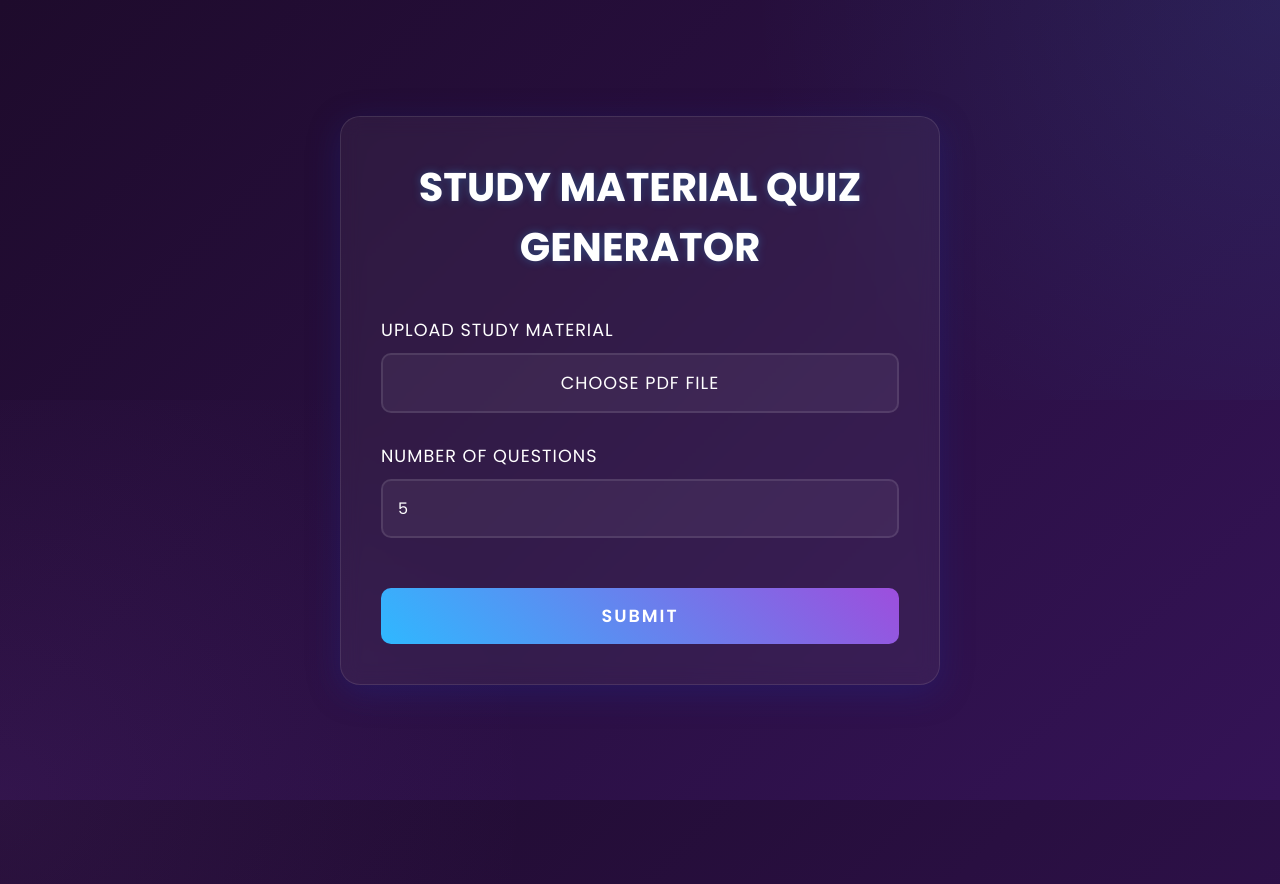
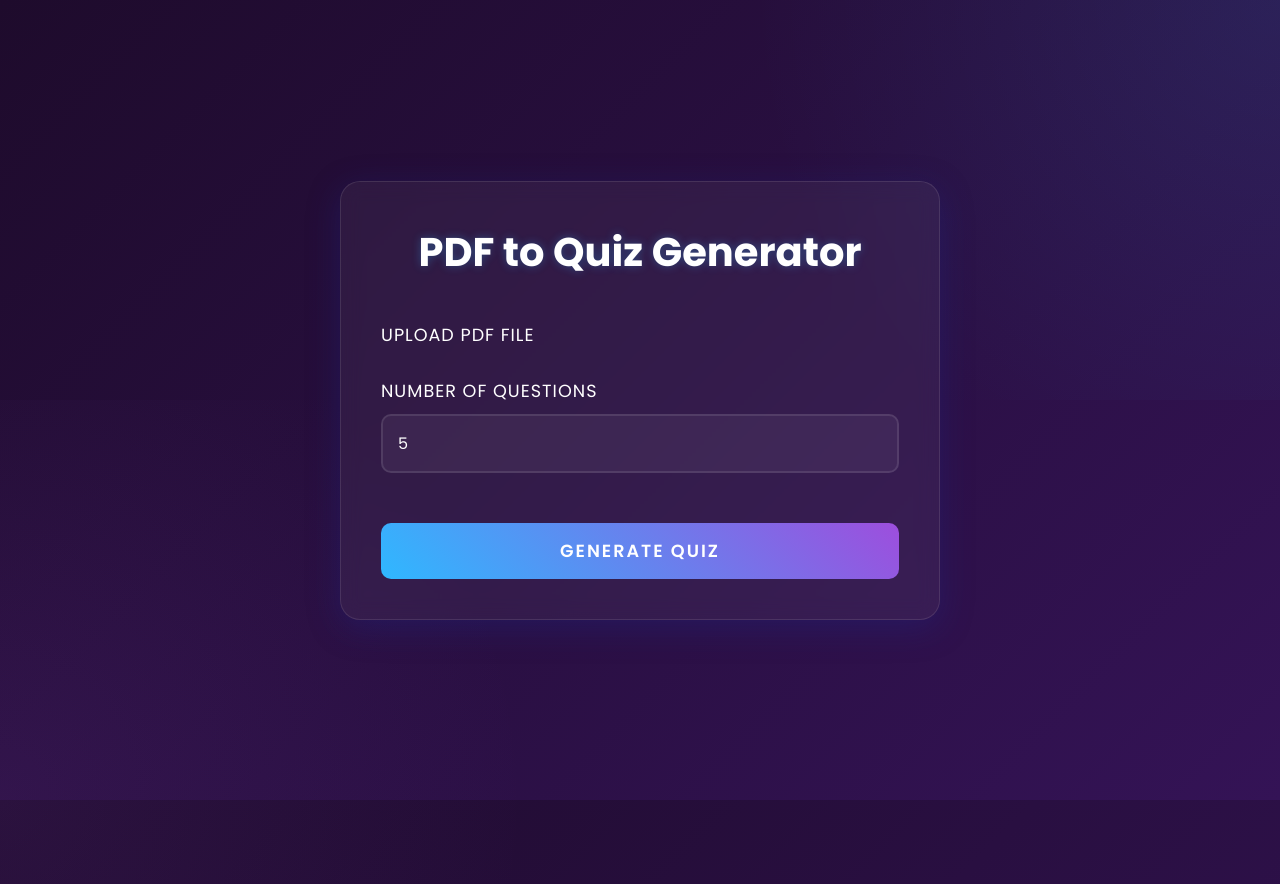
Before and after one commit to i-sonu/QUIZGEN, a Flask app: page / in a window 1280 px wide; the page is wider, and only the part inside the window is pictured. Shown: the top 884 px of that part. Run offline with Flask 3, Linux system fonts and the light colour scheme.

Commit message:
Update loading state to stay on first page until quiz is ready

```diff
--- a/templates/index.html
+++ b/templates/index.html
@@ -231,60 +231,65 @@
 </head>
 <body>
     <div class="container">
-        <h1>STUDY MATERIAL QUIZ GENERATOR</h1>
+        <h1>PDF to Quiz Generator</h1>
+        <div class="upload-section" id="uploadSection">
+            <form method="POST" enctype="multipart/form-data" id="uploadForm">
+                <div class="form-group">
+                    <label for="file">Upload PDF File</label>
+                    <input type="file" id="file" name="file" accept=".pdf" required>
+                </div>
+                <div class="form-group">
+                    <label for="num_questions">Number of Questions</label>
+                    <input type="number" id="num_questions" name="num_questions" min="1" max="20" value="5" required>
+                </div>
+                <button type="submit" class="btn">Generate Quiz</button>
+            </form>
+        </div>
 
-        <div class="flash-message" id="flashMessage"></div>
-        <div class="selected-file" id="selectedFile"></div>
+        <div class="loading-section" id="loadingSection" style="display: none;">
+            <div class="loading-spinner"></div>
+            <p>Generating quiz questions... This may take a few moments.</p>
+        </div>
 
-        <form method="POST" enctype="multipart/form-data" id="uploadForm">
-            <div class="form-group">
-                <label>UPLOAD STUDY MATERIAL</label>
-                <div class="file-input-wrapper">
-                    <input type="file" id="file" name="file" accept=".pdf" required>
-                    <label for="file" class="file-input-label">Choose PDF file</label>
-                </div>
-            </div>
-
-            <div class="form-group">
-                <label>NUMBER OF QUESTIONS</label>
-                <input type="number" id="num_questions" name="num_questions" value="5" min="1" max="20">
-            </div>
-
-            <button type="submit" id="submitBtn">SUBMIT</button>
-        </form>
+        {% with messages = get_flashed_messages(with_categories=true) %}
+            {% if messages %}
+                {% for category, message in messages %}
+                    <div class="alert alert-{{ category }}">{{ message }}</div>
+                {% endfor %}
+            {% endif %}
+        {% endwith %}
     </div>
 
     <script>
-        const fileInput = document.getElementById('file');
-        const selectedFile = document.getElementById('selectedFile');
-        const uploadForm = document.getElementById('uploadForm');
-        const submitBtn = document.getElementById('submitBtn');
-        const flashMessage = document.getElementById('flashMessage');
+        document.getElementById('uploadForm').addEventListener('submit', function(e) {
+            e.preventDefault();
+            const formData = new FormData(this);
 
-        fileInput.addEventListener('change', function(e) {
-            const fileName = e.target.files[0]?.name;
-            if (fileName) {
-                const fileLabel = document.querySelector('.file-input-label');
-                fileLabel.innerHTML = `Selected: ${fileName}`;
-                fileLabel.style.background = 'rgba(47, 184, 255, 0.1)';
-                fileLabel.style.borderColor = 'rgba(47, 184, 255, 0.5)';
-            }
+            // Show loading section and hide upload section
+            document.getElementById('loadingSection').style.display = 'flex';
+            document.getElementById('uploadSection').style.display = 'none';
+
+            // Submit the form
+            fetch('/', {
+                method: 'POST',
+                body: formData
+            })
+            .then(response => response.text())
+            .then(html => {
+                // Start checking quiz status
+                checkQuizStatus();
+            })
+            .catch(error => {
+                console.error('Error:', error);
+                const alert = document.createElement('div');
+                alert.className = 'alert alert-error';
+                alert.textContent = 'An error occurred. Please try again.';
+                document.querySelector('.container').appendChild(alert);
+                document.getElementById('loadingSection').style.display = 'none';
+                document.getElementById('uploadSection').style.display = 'block';
+            });
         });
 
-        uploadForm.addEventListener('submit', function(e) {
-            if (fileInput.files.length > 0) {
-                submitBtn.innerHTML = 'GENERATING QUIZ...';
-                submitBtn.style.opacity = '0.7';
-                submitBtn.disabled = true;
-
-                // Add zoom out animation after a short delay
-                setTimeout(() => {
-                    document.querySelector('.container').classList.add('zoom-out');
-                }, 1000);
-            }
-        });
-
-        {% if generating %}
         function checkQuizStatus() {
             fetch('/check_quiz_status')
                 .then(response => response.json())
@@ -297,6 +302,7 @@
                         alert.textContent = data.message || 'Failed to generate quiz. Please try again.';
                         document.querySelector('.container').appendChild(alert);
                         document.getElementById('loadingSection').style.display = 'none';
+                        document.getElementById('uploadSection').style.display = 'block';
                     } else {
                         setTimeout(checkQuizStatus, 2000); // Check again after 2 seconds
                     }
@@ -306,10 +312,6 @@
                     setTimeout(checkQuizStatus, 2000);
                 });
         }
-
-        // Start checking status when page loads
-        document.addEventListener('DOMContentLoaded', checkQuizStatus);
-        {% endif %}
     </script>
 </body>
 </html>
```
